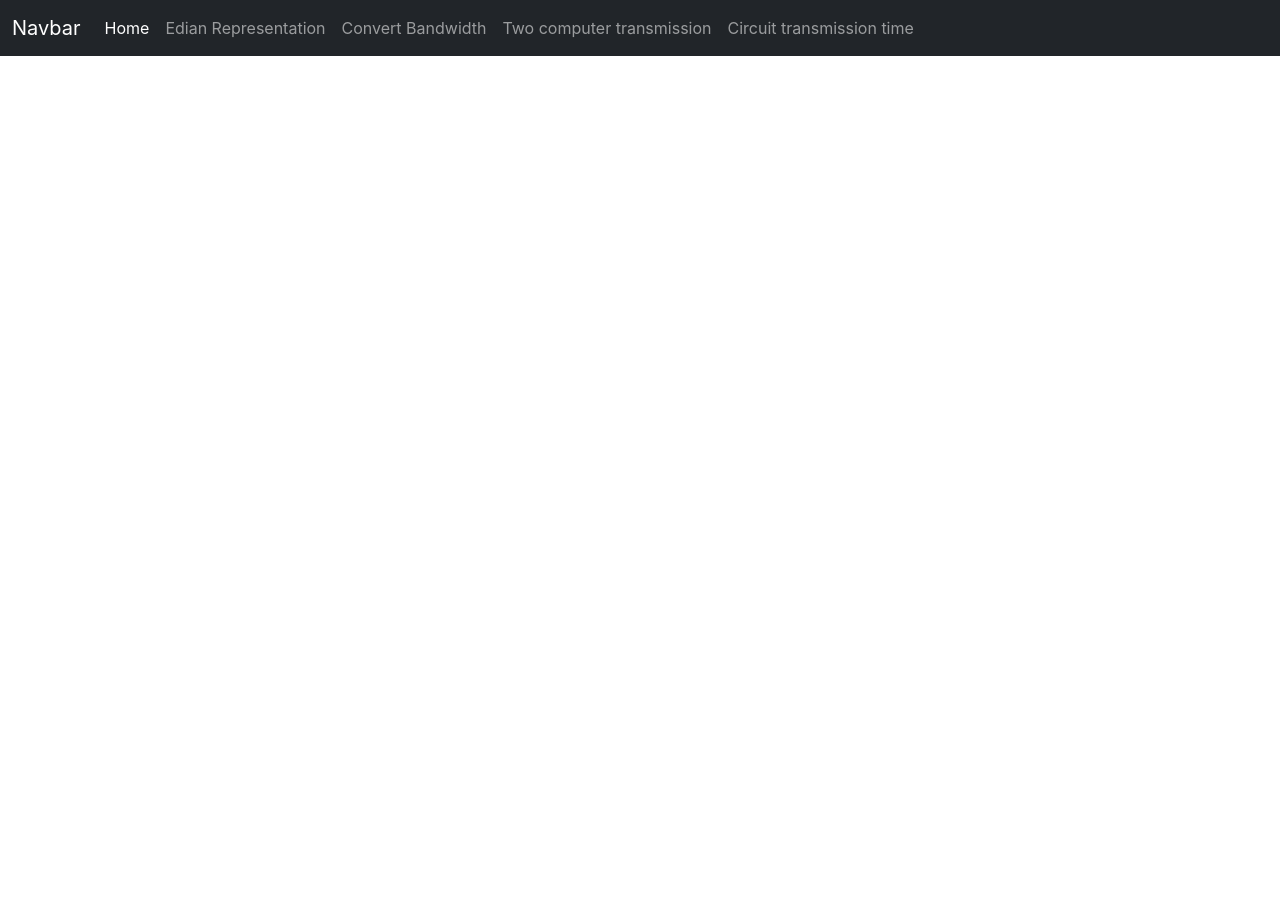
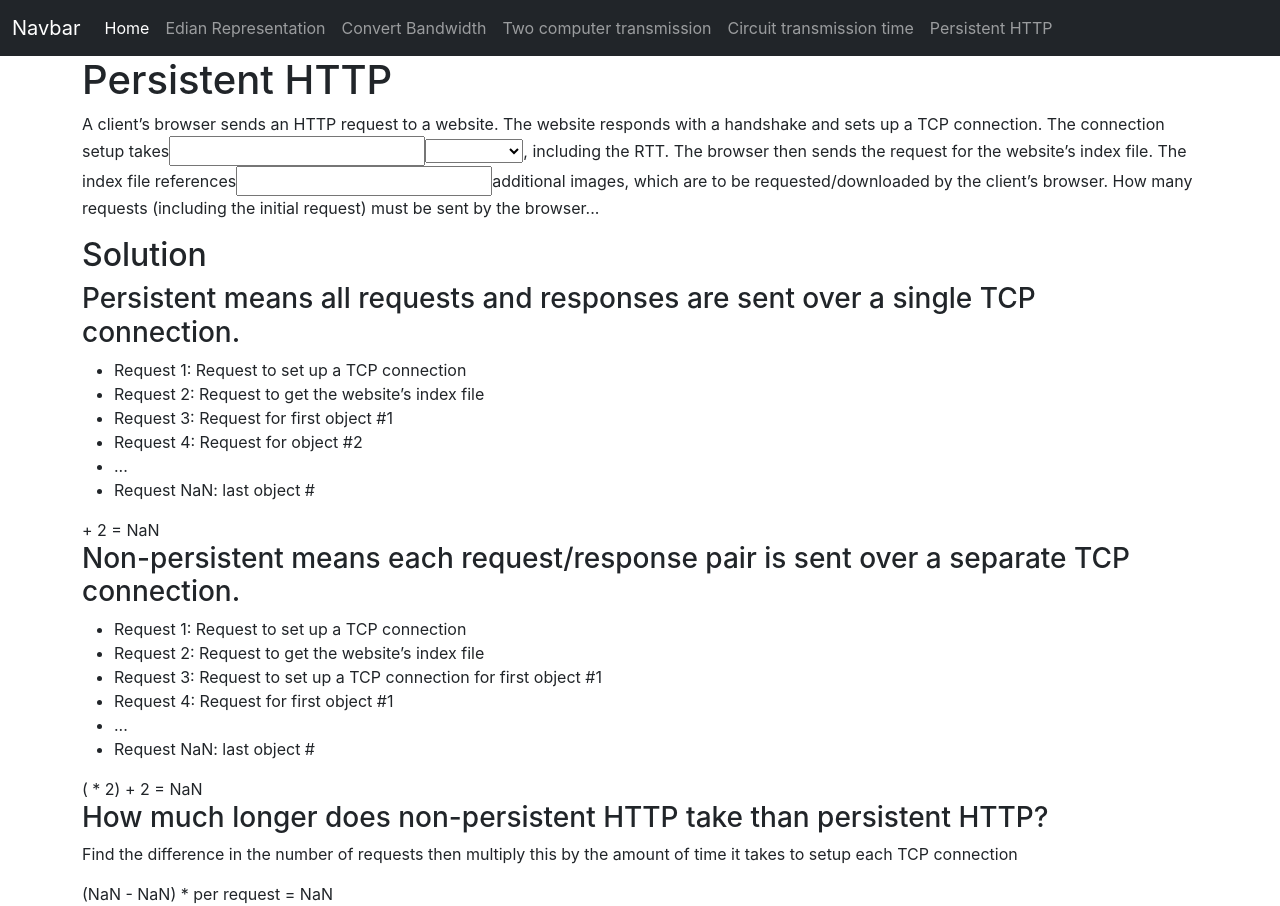
Before and after one commit to AutonomousDev/network-calc, a React (Create React App) app: page /Persistent_HTTP in a window 1280 px wide. Before the commit the page ends 800 px from the top, so only its background shows below. Built offline with nearby package versions, Linux system fonts and the light colour scheme.

Commit message:
Added persistent vs nonpersistent time calulcation

```diff
--- a/public/index.html
+++ b/public/index.html
@@ -54,6 +54,9 @@
             <li class="nav-item">
               <a class="nav-link " href="Circuit_transmission_time">Circuit transmission time</a>
             </li>
+            <li class="nav-item">
+              <a class="nav-link " href="Persistent_HTTP">Persistent HTTP</a>
+            </li>
           </ul>
         </div>
       </div>
--- a/src/App.js
+++ b/src/App.js
@@ -7,6 +7,7 @@ import Two_computer_transmission from './pages/Two_computer_transmission';
 import ConvertBandwidth from './pages/ConvertBandwidth';
 import EdianRepresentation from './pages/edianRepresentation';
 import Home from './pages/Home';
+import PersistentHTTP from './pages/PersistentHTTP';
 
 function App() {
   return (
@@ -17,6 +18,7 @@ function App() {
         <Route path="two/" element={<Two_computer_transmission />} />
         <Route path="ConvertBandwidth/" element={<ConvertBandwidth/>} />
         <Route path="Edian/" element={<EdianRepresentation/>} />
+        <Route path="Persistent_HTTP/" element={<PersistentHTTP/>} />
       </Routes>
     </BrowserRouter>
   );
--- a/src/pages/Home.js
+++ b/src/pages/Home.js
@@ -1,11 +1,11 @@
 import { useState, useEffect } from "react";
 import React from "react";
-import ConvertBandwidthCalc from "../components/ConvertBandwidth";
+
 
 function Home() {
     return (
         <div class="">
-            <h1>Home</h1>
+            <h1>non-persistent vs persistent HTTP</h1>
 
 
         </div>
--- /dev/null
+++ b/src/pages/PersistentHTTP.js
@@ -0,0 +1,69 @@
+import { useState, useEffect } from "react";
+import React from "react";
+
+
+function PersistentHTTP() {
+    const [image_count, set_image_count] = React.useState();
+    const [connection_setup, set_connection_setup] = React.useState();
+    const [time_unit, set_time_unit] = React.useState();
+    const unit_s_to_MS = 1000
+
+    let persistent_request_count = Number(image_count) + 2
+    let nonpersistent_request_count = Number(image_count)*2 + 2
+
+    let delta_time = (nonpersistent_request_count-persistent_request_count)*connection_setup
+
+    return (
+        <div class="">
+            <h1>Persistent HTTP</h1>
+            <form>
+                <p>A client’s browser sends an HTTP request to a website. The website responds with a handshake
+                    and sets up a TCP connection. The connection setup takes
+                    <input type="number" id="set_connection_setup" onChange={(e) => set_connection_setup(e.target.value)} />
+                    <select name="time_unit" id="time_unit" onChange={(e) => set_time_unit(e.target.value)}>
+                        <option value=""></option>
+                        <option value="Secounds">Secounds</option>
+                        <option value="MS">MS</option>
+
+                    </select>
+                    , including the RTT. The browser
+                    then sends the request for the website’s index file. The index file references
+                    <input type="number" id="set_image_count" onChange={(e) => set_image_count(e.target.value)} />
+                    additional
+                    images, which are to be requested/downloaded by the client’s browser. How many requests
+                    (including the initial request) must be sent by the browser...</p>
+            </form>
+
+            <h2>Solution</h2>
+            <h3>Persistent means all requests and responses are sent over a single TCP connection.</h3>
+            <ul>
+
+                <li>Request 1: Request to set up a TCP connection</li>
+                <li>Request 2: Request to get the website’s index file</li>
+                <li>Request 3: Request for first object #1</li>
+                <li>Request 4: Request for object #2</li>
+                <li>...</li>
+                <li>Request {persistent_request_count}: last object #{image_count}</li>
+            </ul>
+            {image_count} + 2 = {persistent_request_count}
+
+            <h3>Non-persistent means each request/response pair is sent over a separate TCP connection.</h3>
+            <ul>
+
+                <li>Request 1: Request to set up a TCP connection</li>
+                <li>Request 2: Request to get the website’s index file</li>
+                <li>Request 3: Request to set up a TCP connection for first object #1</li>
+                <li>Request 4: Request for first object #1</li>
+
+                <li>...</li>
+                <li>Request {nonpersistent_request_count}:  last object #{image_count}</li>
+            </ul>
+            ({image_count} * 2) + 2 = {nonpersistent_request_count}
+<h3>How much longer does non-persistent HTTP take than persistent HTTP?</h3>
+<p>Find the difference in the number of requests then multiply this by the amount of time it takes to setup each TCP connection</p>
+({nonpersistent_request_count} - {persistent_request_count}) * {connection_setup} {time_unit} per request = {delta_time} {time_unit}
+        </div>
+    );
+}
+
+export default PersistentHTTP;
```
